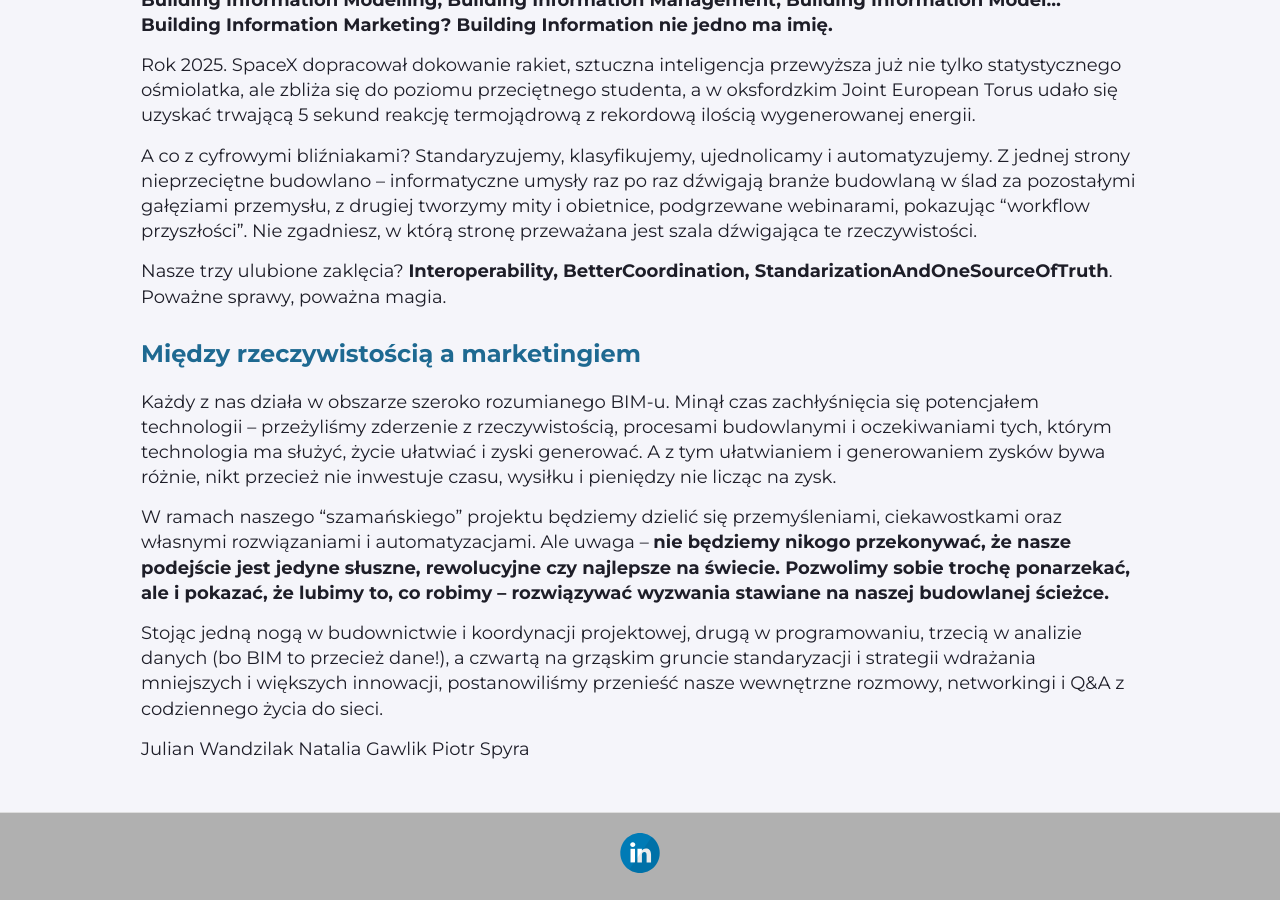
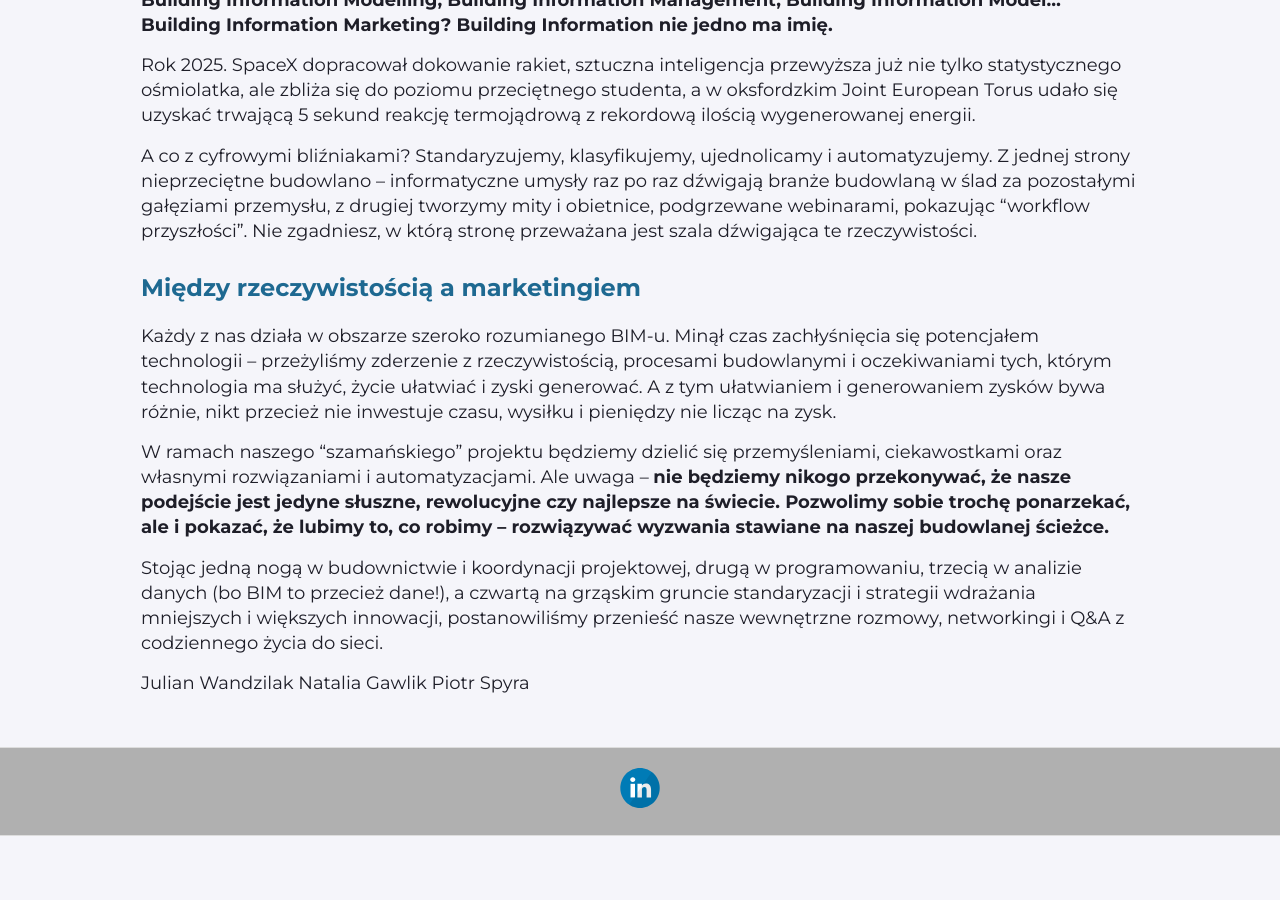
Before and after one commit to W7k-J/BimShamans, a Jekyll site: the page built from about.md, in a window 1280 px wide and 900 px high, scrolled down 878 px. Built offline with Jekyll 4.4.1, drawn with Linux system fonts in a browser that asks for light colours; some web fonts are replaced; our own code applies the rules of GitHub Pages for plain Markdown files; after the commit the page ends 1714 px from its top, so only the background shows below that.

Commit message:
About update Julian's request

```diff
--- a/about.md
+++ b/about.md
@@ -21,8 +21,6 @@ Rok  2025. SpaceX dopracował dokowanie rakiet, sztuczna inteligencja przewyższ
 
 A co z cyfrowymi bliźniakami? Standaryzujemy, klasyfikujemy, ujednolicamy i automatyzujemy. Z jednej strony nieprzeciętne budowlano – informatyczne umysły raz po raz dźwigają branże budowlaną w ślad za pozostałymi gałęziami przemysłu, z drugiej tworzymy mity i obietnice, podgrzewane webinarami, pokazując "workflow przyszłości". Nie zgadniesz, w którą stronę przeważana jest szala dźwigająca te rzeczywistości.
 
-Nasze trzy ulubione zaklęcia? **Interoperability, BetterCoordination, StandarizationAndOneSourceOfTruth**. Poważne sprawy, poważna magia.
-
 ## Między rzeczywistością a marketingiem
 Każdy z nas działa w obszarze szeroko rozumianego BIM-u. Minął czas zachłyśnięcia się potencjałem technologii – przeżyliśmy zderzenie z rzeczywistością, procesami budowlanymi i oczekiwaniami tych, którym technologia ma służyć, życie ułatwiać i zyski generować. A z tym ułatwianiem i generowaniem zysków bywa różnie, nikt przecież nie inwestuje czasu, wysiłku i pieniędzy nie licząc na zysk.
 
```
